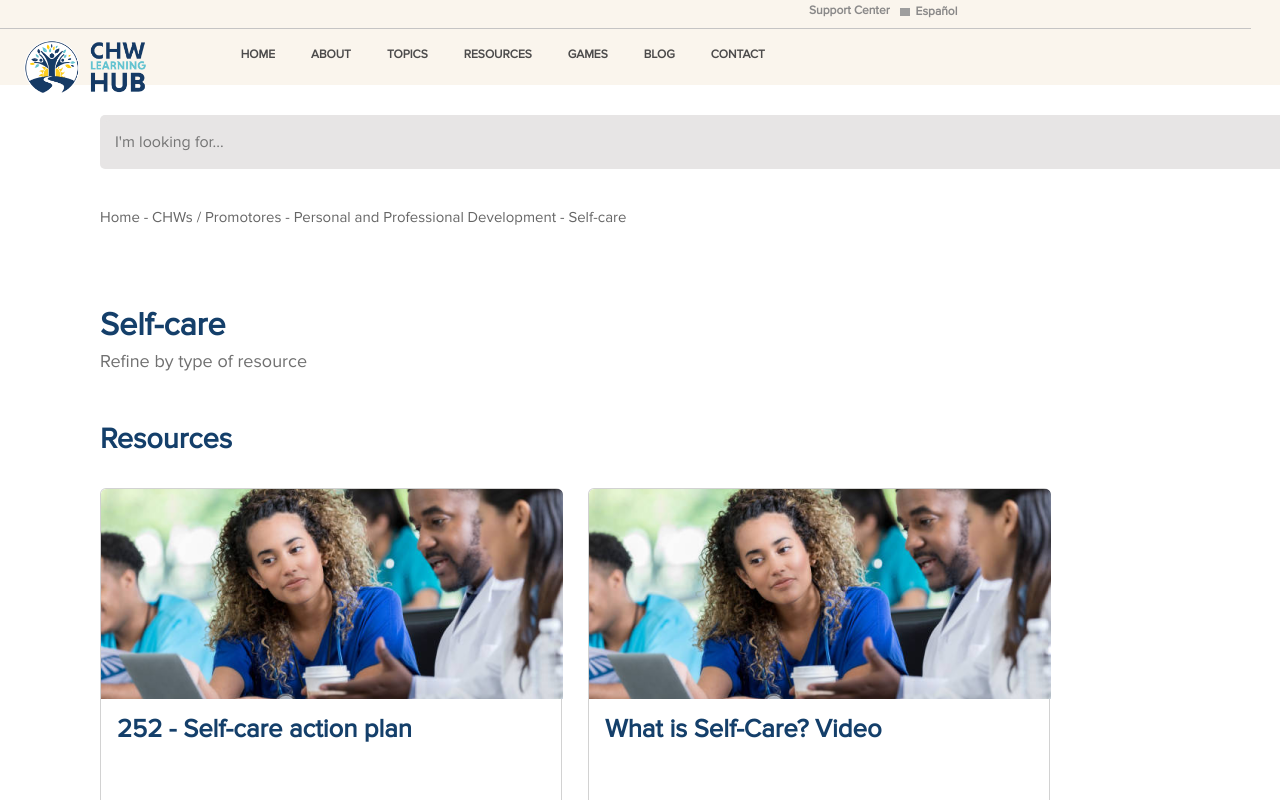
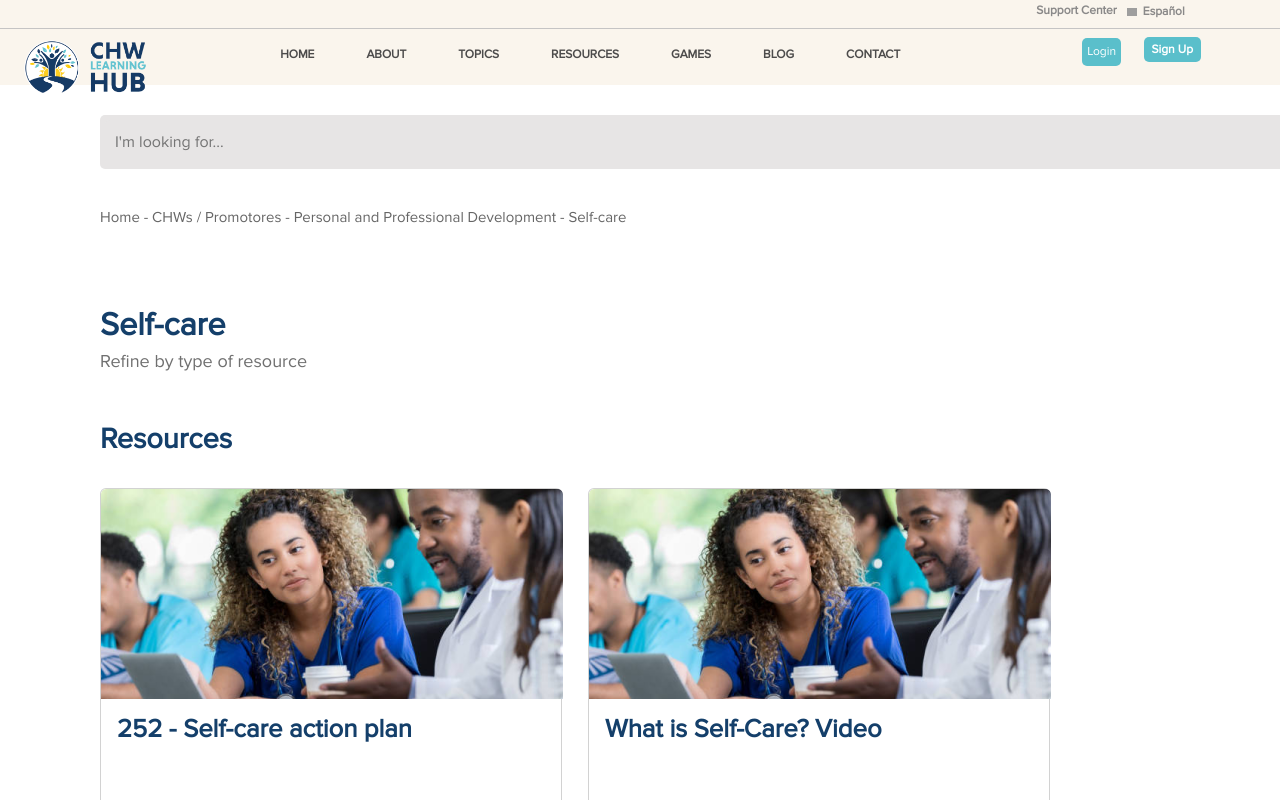
Before and after one commit to HubManagerSol/ChwLearningHub-CHW, a React (Create React App) app: page /SelfCare in a window 1280 px wide. Shown: the top 800 px of the page. Built offline with nearby package versions, Linux system fonts and the light colour scheme; grey boxes are pictures that could not be loaded; a web font is replaced by a local one.

Commit message:
Guardando cambios pendientes en checkaut-jhon

```diff
--- a/src/components/menu2.jsx
+++ b/src/components/menu2.jsx
@@ -2,8 +2,8 @@
 import React, { useState } from 'react';
 import { Link } from 'react-router-dom';
 // Import the CSS file for styling (make sure to adjust the path as needed)
-import '../style/menu2.css';
-
+import '../style/menu.css';
+import LoginForm from './logginForm';
 // Import the image for the logo (adjust the path accordingly)
 import ElSol from "../img/CHWLearningHUB_Logo.png"
 
@@ -24,12 +24,41 @@ function Menu() {
     setMenuOpen(!menuOpen);
   };
 
+  const handleOpenPopup = () => {
+    console.log('Abriendo popup...');
+
+  };
+
+  const handleClosePopup = () => {
+    console.log('Cerrando popup...');
+
+  };
+
+  const buttonStyle = {
+
+
+    color: 'white',
+    backgroundColor: "#5ABFCB",/* Color de fondo */
+   border:"none",
+   borderRadius: "5px",
+   padding:"5px",
+  with:"100px",
+   position:"relative",
+   top:'-3px',
+   left:'15px'
+  };
+
+  const validUsersData = {
+    "LeidyLopes@prueba.co": "HelloWord",
+    "AlejandroWills@prueba.co": "HelloWord",
+    "CuentaGeneral@prueba.co": "HelloWord"
+  };
   // Render the header component
   return (
     <header>
       <nav>
 
-  <div className="LanguageSelectorC">
+  <div id='LanguageSelectorC' className="LanguageSelectorC">
 
     <LanguageSelector />
   </div>
@@ -43,7 +72,7 @@ function Menu() {
         </div>
 
         {/* Button to toggle the menu on smaller screens */}
-        <button id='Menu' className={`menu-button ${menuOpen ? 'open' : ''}`} onClick={toggleMenu}>
+        <button id='Menuu' className={`menu-button ${menuOpen ? 'open' : ''}`} onClick={toggleMenu}>
           <span className="menu-icon">&#9776;</span> {/* Hamburger icon */}
         </button>
         <div className="line"></div>
@@ -51,14 +80,22 @@ function Menu() {
         {/* Main menu */}
         <ul id='Menu' className={`menu ${menuOpen ? 'open' : ''}`}>
 
-          <Link to="/"><li> HOME </li> </Link>
-          <Link to="/Error404"><li> ABOUT </li> </Link>
-          <Link to="/Error404"><li> TOPICS </li> </Link>
-          <Link to="/Error404"><li> RESOURCES</li> </Link>
-          <Link to="/Error404"><li> GAMES</li> </Link>
-          <Link to="/Error404"><li> BLOG</li> </Link>
-          <Link to="/Error404"><li> CONTACT </li> </Link>
-          <div className="botnCont">
+          <Link to="/Home"><li> <a href="#">HOME</a> </li> </Link>
+          <Link to="/Error404"><li> <a href="#">ABOUT</a> </li> </Link>
+          <Link to="/Error404"><li> <a href="#">TOPICS</a> </li> </Link>
+          <Link to="/Error404"><li> <a href="#">RESOURCES</a> </li> </Link>
+          <Link to="/Error404"><li> <a href="#">GAMES</a> </li> </Link>
+          <Link to="/Error404"><li> <a href="#">BLOG</a> </li> </Link>
+
+          <Link to="/Error404"><li> <a href="#">CONTACT</a> </li> </Link>
+          <div id='botnCont' className="botnCont">
+          <LoginForm
+            onOpenPopup={handleOpenPopup}
+            onClosePopup={handleClosePopup}
+            buttonStyle={buttonStyle}
+            validUsersData={validUsersData}
+             />
+          <li><a href="#" id='singupBottomm' className="signup-buttonn">Sign Up</a></li>
           </div>
         </ul>
 
@@ -67,5 +104,4 @@ function Menu() {
   );
 }
 
-// Export the Menu component as the default export
 export default Menu;
--- a/src/pages/AgenciesAndOrganizations.jsx
+++ b/src/pages/AgenciesAndOrganizations.jsx
@@ -9,7 +9,7 @@ import InterestCard from '../components/shared/cards/InterestCard'
 import TopicsCard from '../components/shared/cards/TopicsCard'
 import {} from '../styles/Header.css'
 import {} from '../styles/Titles.css'
-import Menu from '../components/menu2';
+import Menu from '../components/menu';
 import {  } from "./home";
 import SearchBar2 from "../components/searchbar2";
 import Footer from '../components/footer';
--- a/src/pages/ChwIntegrationHealthcare.jsx
+++ b/src/pages/ChwIntegrationHealthcare.jsx
@@ -11,7 +11,7 @@ import InterestCard from '../components/shared/cards/InterestCard'
 import TopicsCard from '../components/shared/cards/TopicsCard'
 import {} from '../styles/Header.css'
 import {} from '../styles/Titles.css'
-import Menu from '../components/menu2';
+import Menu from '../components/menu';
 import {  } from "./home";
 import SearchBar2 from "../components/searchbar2";
 import Footer from '../components/footer';
--- a/src/pages/ChwsPromoter.jsx
+++ b/src/pages/ChwsPromoter.jsx
@@ -8,7 +8,7 @@ import InterestCard from '../components/shared/cards/InterestCard'
 import TopicsCard from '../components/shared/cards/TopicsCard'
 import {} from '../styles/Header.css'
 import {} from '../styles/Titles.css'
-import Menu from '../components/menu2';
+import Menu from '../components/menu';
 import {  } from "../pages/home";
 import SearchBar2 from "../components/searchbar2";
 import Footer from '../components/footer';
--- a/src/pages/CommunityEngagementAdvocacy.jsx
+++ b/src/pages/CommunityEngagementAdvocacy.jsx
@@ -10,7 +10,7 @@ import InterestCard from '../components/shared/cards/InterestCard'
 import TopicsCard from '../components/shared/cards/TopicsCard'
 import {} from '../styles/Header.css'
 import {} from '../styles/Titles.css'
-import Menu from '../components/menu2';
+import Menu from '../components/menu';
 import {  } from "./home";
 import SearchBar2 from "../components/searchbar2";
 import Footer from '../components/footer';
--- a/src/pages/CommunityHealthEducation.jsx
+++ b/src/pages/CommunityHealthEducation.jsx
@@ -8,7 +8,7 @@ import InterestCard from '../components/shared/cards/InterestCard'
 import TopicsCard from '../components/shared/cards/TopicsCard'
 import {} from '../styles/Header.css'
 import {} from '../styles/Titles.css'
-import Menu from '../components/menu2';
+import Menu from '../components/menu';
 import {  } from "../pages/home";
 import SearchBar2 from "../components/searchbar2";
 import Footer from '../components/footer';
--- a/src/pages/CoordinatorsAndSupervisors.jsx
+++ b/src/pages/CoordinatorsAndSupervisors.jsx
@@ -8,7 +8,7 @@ import InterestCard from '../components/shared/cards/InterestCard'
 import TopicsCard from '../components/shared/cards/TopicsCard'
 import {} from '../styles/Header.css'
 import {} from '../styles/Titles.css'
-import Menu from '../components/menu2';
+import Menu from '../components/menu';
 import {  } from "../pages/home";
 import SearchBar2 from "../components/searchbar2";
 import Footer from '../components/footer';
--- a/src/style/404Page.css
+++ b/src/style/404Page.css
@@ -16,7 +16,7 @@ body {
     height: 190px;
     margin: 50px auto;
     padding: 20px;
-    max-height: 100vh;
+
     border-radius: 5px;
    font-size: 30px;
     text-align: center;
--- a/src/style/menu.css
+++ b/src/style/menu.css
@@ -10,14 +10,14 @@ header {
   height:85px;
   z-index: 100000;
 
+
 }
 
 .botnCont{
   display: flex;
   flex-direction: row;
   width: 200px;
-    position: relative;
-    left: 20%;
+
 }
 
 /* Estilos para el menú principal */
@@ -71,7 +71,7 @@ header {
   left: 65%;
   font-size: 12px;
   font-weight: bold;
-    z-index: 20000;
+  z-index: 200000;
 
 }
 
@@ -80,12 +80,12 @@ header {
   left: 67%;
   border: solid 1px #00ced1;;
   background-color: #FAF5ED;
-    z-index: 20000;
+  z-index: 200000;
 }
 #singupBottomm{
   color: #fff;
   transition: 1.1s;
-    z-index: 20000;
+  z-index: 200000;
 }
 #singupBottomm:hover{
   transition: 1.1s;
@@ -105,14 +105,11 @@ header {
   padding: 5px 10px;
   border-radius: 5px;
   cursor: pointer;
-    position: relative;
-    left: 30px;
-
 }
 
 /* Estilos para el ícono del botón de menú */
-#menu-icon {
-    width: 20px;
+.menu-icon {
+  width: 0px;
   height: 0px;
   background-color: #fff;
   display: block;
@@ -122,13 +119,8 @@ header {
   top: 0px;
   max-width: 1920px;
   z-index: 200000;
-    left: 10px;
+}
 
-}
-.imgLoginCond{
-    position: relative;
-    top: -100px;
-}
 /* Estilos para el ícono del botón de menú cuando está abierto */
 .menu-button.open .menu-icon {
   background-color: transparent;
@@ -145,13 +137,13 @@ header {
 
 
 }
-#line {
+.line {
   height: 1px; /* Grosor de la línea */
   background-color: #c5c4c4; /* Color de la línea */
   width: 172%; /* Ocupar el 100% de ancho */
   position: relative;
   top: -52px;
-    left: 0%;
+  left: -10%;
 }
 .LanguageSelectorC{
   position: relative;
@@ -163,33 +155,69 @@ header {
   width: 100%;
  background-color: #FAF5ED;
   left: 8%;
-      z-index: 20000000;
+    z-index: 200000;
     top: -5px;
 }
 .divContainer{
   position: relative;
   top: 20px;
 }
-
 @media screen and (max-width: 1920px) {
   .botnCont{
       display: flex;
       flex-direction: row;
       width: 200px;
       position: relative;
-        left: 45%;
+      left: 70%;
       height: 10px;
 
   }
   .LanguageSelectorC{
-        left: 47%;
+      left: 70%;
+  }
+  .line {
+
+      width: 222%; /* Ocupar el 100% de ancho */
+  }
+}
+@media screen and (max-width: 1750px) {
+  .botnCont{
+      display: flex;
+      flex-direction: row;
+      width: 200px;
+      position: relative;
+      left: 65%;
+      height: 10px;
+
+  }
+  .LanguageSelectorC{
+      left: 65%;
+  }
+  .line {
+
+      width: 200%; /* Ocupar el 100% de ancho */
+  }
+}
+@media screen and (max-width: 1600px) {
+  .botnCont{
+      display: flex;
+      flex-direction: row;
+      width: 200px;
+      position: relative;
+      left: 55%;
+      height: 10px;
+
+  }
+  .LanguageSelectorC{
+      left: 55%;
   }
   .line {
 
       width: 202%; /* Ocupar el 100% de ancho */
   }
 }
-@media screen and (max-width: 1750px) {
+
+@media screen and (max-width: 1500px) {
   .botnCont{
       display: flex;
       flex-direction: row;
@@ -200,54 +228,17 @@ header {
 
   }
   .LanguageSelectorC{
-        left: 45%;
+      left: 40%;
   }
-    .line {
+  #line {
 
-        width: 192%; /* Ocupar el 100% de ancho */
-    }
-}
-@media screen and (max-width: 1600px) {
-    .botnCont{
-        display: flex;
-        flex-direction: row;
-        width: 200px;
-        position: relative;
-        left: 30%;
-        height: 10px;
-
-    }
-    .LanguageSelectorC{
-        left: 35%;
-    }
-    .line {
-
-        width: 172%; /* Ocupar el 100% de ancho */
-    }
-}
-
-@media screen and (max-width: 1500px) {
-    .botnCont{
-        display: flex;
-        flex-direction: row;
-        width: 200px;
-        position: relative;
-        left: 15%;
-        height: 10px;
-
-    }
-    .LanguageSelectorC{
-        left: 20%;
-    }
-    .line {
-
-        width: 172%; /* Ocupar el 100% de ancho */
+      width: 202%; /* Ocupar el 100% de ancho */
   }
 }
 @media screen and (max-width: 1300px) {
   .botnCont{
       display: flex;
-        left: 0%;
+      left: 15%;
       flex-direction: row;
       width: 200px;
   }
@@ -256,10 +247,10 @@ header {
       width: 172%; /* Ocupar el 100% de ancho */
   }
   .LanguageSelectorC{
-        left: 5%;
+      left: 15%;
   }
 }
-@media (max-width: 900px) {
+@media (max-width: 1200px) {
   header {
       background-color: #FAF5ED; /* Color de fondo del header */
       color: #fff; /* Color del texto */
@@ -269,36 +260,37 @@ header {
       align-items: center; /* Centra verticalmente los elementos */
       transition: background-color 1s;
       height: auto;
-
   }
-    .LanguageSelectorC {
-        left: 8%;
+  .LanguageSelectorC{
+      position: relative;
+      left: 370%;
       font-size: 12px;
-        top: -5px;
+      top: -20px;
   }
   .line {
-        height: 1px;
-        background-color: #c5c4c4;
-        width: 100%;
+      height: 1px; /* Grosor de la línea */
+      background-color: #c5c4c4; /* Color de la línea */
+    /* Ocupar el 100% de ancho */
       position: relative;
-        top: -52px;
-        left: 0;
+      top: -15px;
+      left: -55%;
+      width: 3000px;
   }
-    .menu-icon {
+  .menu-icon{
       background-color: #FAF5ED;
       color: #333;
       left: -40px;
-        font-size: 20px;
-        top: -48px;
+      font-size: 30px;
+      top: -66px;
+      left: 10px;
   }
   .menu {
-        display: none;
-        flex-direction: column;
-        align-items: center;
-        position: absolute;
-        left: 0;
-        top: 0;
-        width: 100%;
+      display: none; /* Oculta el menú principal */
+      flex-direction: column; /* Los elementos se apilan uno encima del otro */
+      align-items: center; /* Centra los elementos verticalmente */
+      position: relative;
+      left: -10%;
+      top: -25px;
       transition: 1s;
   }
   .menu li {
--- a/src/style/menu2.css
+++ b/src/style/menu2.css
@@ -10,12 +10,14 @@ header {
     height:85px;
     z-index: 100000;
 
+
   }
 
   .botnCont{
     display: flex;
     flex-direction: row;
     width: 200px;
+
   }
 
   /* Estilos para el menú principal */
@@ -166,19 +168,56 @@ header {
         flex-direction: row;
         width: 200px;
         position: relative;
-        left: 45%;
+        left: 70%;
         height: 10px;
 
     }
     .LanguageSelectorC{
-        left: 47%;
+        left: 70%;
+    }
+    .line {
+
+        width: 222%; /* Ocupar el 100% de ancho */
+    }
+  }
+  @media screen and (max-width: 1750px) {
+    .botnCont{
+        display: flex;
+        flex-direction: row;
+        width: 200px;
+        position: relative;
+        left: 65%;
+        height: 10px;
+
+    }
+    .LanguageSelectorC{
+        left: 65%;
+    }
+    .line {
+
+        width: 200%; /* Ocupar el 100% de ancho */
+    }
+  }
+  @media screen and (max-width: 1600px) {
+    .botnCont{
+        display: flex;
+        flex-direction: row;
+        width: 200px;
+        position: relative;
+        left: 55%;
+        height: 10px;
+
+    }
+    .LanguageSelectorC{
+        left: 55%;
     }
     .line {
 
         width: 202%; /* Ocupar el 100% de ancho */
     }
   }
-@media screen and (max-width: 1750px) {
+
+  @media screen and (max-width: 1500px) {
     .botnCont{
         display: flex;
         flex-direction: row;
@@ -189,54 +228,17 @@ header {
 
     }
     .LanguageSelectorC{
-        left: 45%;
+        left: 40%;
     }
-    .line {
+    #line {
 
-        width: 192%; /* Ocupar el 100% de ancho */
-    }
-}
-@media screen and (max-width: 1600px) {
-    .botnCont{
-        display: flex;
-        flex-direction: row;
-        width: 200px;
-        position: relative;
-        left: 30%;
-        height: 10px;
-
-    }
-    .LanguageSelectorC{
-        left: 35%;
-    }
-    .line {
-
-        width: 172%; /* Ocupar el 100% de ancho */
-    }
-}
-
-@media screen and (max-width: 1500px) {
-    .botnCont{
-        display: flex;
-        flex-direction: row;
-        width: 200px;
-        position: relative;
-        left: 15%;
-        height: 10px;
-
-    }
-    .LanguageSelectorC{
-        left: 20%;
-    }
-    .line {
-
-        width: 172%; /* Ocupar el 100% de ancho */
+        width: 202%; /* Ocupar el 100% de ancho */
     }
   }
   @media screen and (max-width: 1300px) {
     .botnCont{
         display: flex;
-        left: 0%;
+        left: 15%;
         flex-direction: row;
         width: 200px;
     }
@@ -245,10 +247,10 @@ header {
         width: 172%; /* Ocupar el 100% de ancho */
     }
     .LanguageSelectorC{
-        left: 5%;
+        left: 15%;
     }
   }
-@media (max-width: 900px) {
+  @media (max-width: 1200px) {
     header {
         background-color: #FAF5ED; /* Color de fondo del header */
         color: #fff; /* Color del texto */
@@ -278,8 +280,9 @@ header {
         background-color: #FAF5ED;
         color: #333;
         left: -40px;
-        font-size: 20px;
-        top: -48px;
+        font-size: 30px;
+        top: -66px;
+        left: 10px;
     }
     .menu {
         display: none; /* Oculta el menú principal */
@@ -401,3 +404,192 @@ header {
         top: -40px;
     }
   }
+  .background-overlay {
+      display: none;
+      position: fixed;
+      top: 0;
+      left: 0;
+      width: 100%;
+      height: 100%;
+      z-index: 1;
+      backdrop-filter: blur(10px); /* Ajusta el valor de blur segÃºn tus preferencias */
+    }
+
+
+    .popup-container {
+      display: none;
+      position: fixed;
+      top: 50%;
+      left: 50%;
+      transform: translate(-50%, -50%);
+      background-color: rgb(252, 251, 251);
+
+      border-radius: 0px;
+      padding: 50px;
+      max-width: 900px;
+      width: 90%;
+      text-align: center;
+      z-index: 2;
+      height: 600px;
+    }
+
+    /* ... Otros estilos ... */
+
+    /* Modifica el .popup-container para que estÃ© centrado y con un fondo oscuro cuando estÃ© abierto */
+
+    .popup-container.active {
+      display: block;
+    }
+
+    .background-overlay.active {
+      display: block;
+    }
+    /* Agrega estas reglas al final de tu archivo CSS */
+
+    .active {
+      display: block;
+    }
+
+    .popup-container2 {
+      display: none;
+      position: fixed;
+      top: 50%;
+      left: 50%;
+      transform: translate(-50%, -50%);
+      background-color: rgb(66, 98, 69);
+      border: 0.1px solid rgb(1, 1, 1);
+      border-radius: 0px;
+      padding: 50px;
+      max-width: 600px;
+      width: 90%;
+      text-align: center;
+      z-index: 2;
+    }
+
+    .popup-container2 h2 {
+      color: #fff;
+      font-size: 18px;
+      margin-bottom: 20px;
+    }
+
+     form {
+      display: flex;
+      flex-direction: column;
+    }
+
+     .form-group {
+      margin-bottom: 20px;
+    }
+
+     label {
+      color: #fff;
+      display: block;
+      margin-bottom: 5px;
+      font-weight: bold;
+    }
+
+    .inputLoguin {
+      width: 70%;
+      padding: 8px;
+      margin-bottom: 15px;
+      border: 1px solid #ccc;
+      border-radius: 5px;
+      color: rgb(159, 42, 42);
+    }
+
+    .btnn {
+      width: 80%;
+      padding: 10px;
+      background-color: #1b8d8d;
+      color: #fff;
+      border: none;
+      border-radius: 3px;
+      cursor: pointer;
+      transition: 0.5s;
+      position: relative;
+      left: 9%;
+    }
+    .btnn:hover{
+      background-color: #b6b6b6;
+      color: #000000;
+    }
+    .InputsContainer{
+
+      width: 60%;
+    }
+
+    .inputLoguin[type="text"],
+    .inputLoguin[type="password"] {
+      width: 80%;
+      padding: 5px;
+      margin-bottom: 15px;
+      border: none; /* Elimina el borde por completo */
+      border-bottom: 1px solid #000000; /* Aplica solo la lÃ­nea en la parte inferior */
+      border-radius: 0px;
+      filter: opacity(70%);
+      color: rgb(159, 42, 42);
+    }
+    .login-content {
+      z-index: 100;
+      height: 90%;
+      background-color: white; /* Fondo blanco */
+      padding: 20px; /* Espaciado interno para mayor claridad */
+      border-radius: 8px; /* Bordes redondeados para un aspecto mÃ¡s suave */
+      box-shadow: 0 0 10px rgba(0, 0, 0, 0.1); /* Sombra suave para destacar */
+    }
+    .titleLogion {
+      color: #909090;
+      font-size:17px;
+
+    }
+    .usernameText{
+      padding: 15px;
+      color: #909090;
+      position: relative;
+      left: -33%;
+      font-size: 13px;
+    }
+    .RememberMeText{
+      text-decoration: none;
+      color: #909090;
+      position: relative;
+      top: -15px;
+      left: -31%;
+      font-size: 14px;
+      padding: 10px;
+      transition: 0.3s;
+    }
+    .RememberMeText:hover{
+      color: #000000;
+      transition: 0.3s;
+    }
+    .titleLoguin{
+      color: rgb(56, 131, 131);
+      font-size: 15px;
+      position: relative;
+    padding: 10px;
+      top: 0px;
+
+      width: 100px;
+      height: 30px;
+    }
+     .logoLogeo{
+      width: 140px;
+      position: relative;
+      left: 35%;
+      top: -40px;
+      z-index: 2000;
+    }
+    #imgLoginCond{
+      position: relative;
+      top: -422px;
+      border-radius: 10px;
+      height: 450px;
+      width: 360px;
+      left: 95%;
+    }
+    #imgLogin{
+      width: 100%;
+      height: 100%;
+      border-radius: 10px;
+    }
```
Lines whose indentation alone changed are shown as unchanged.
